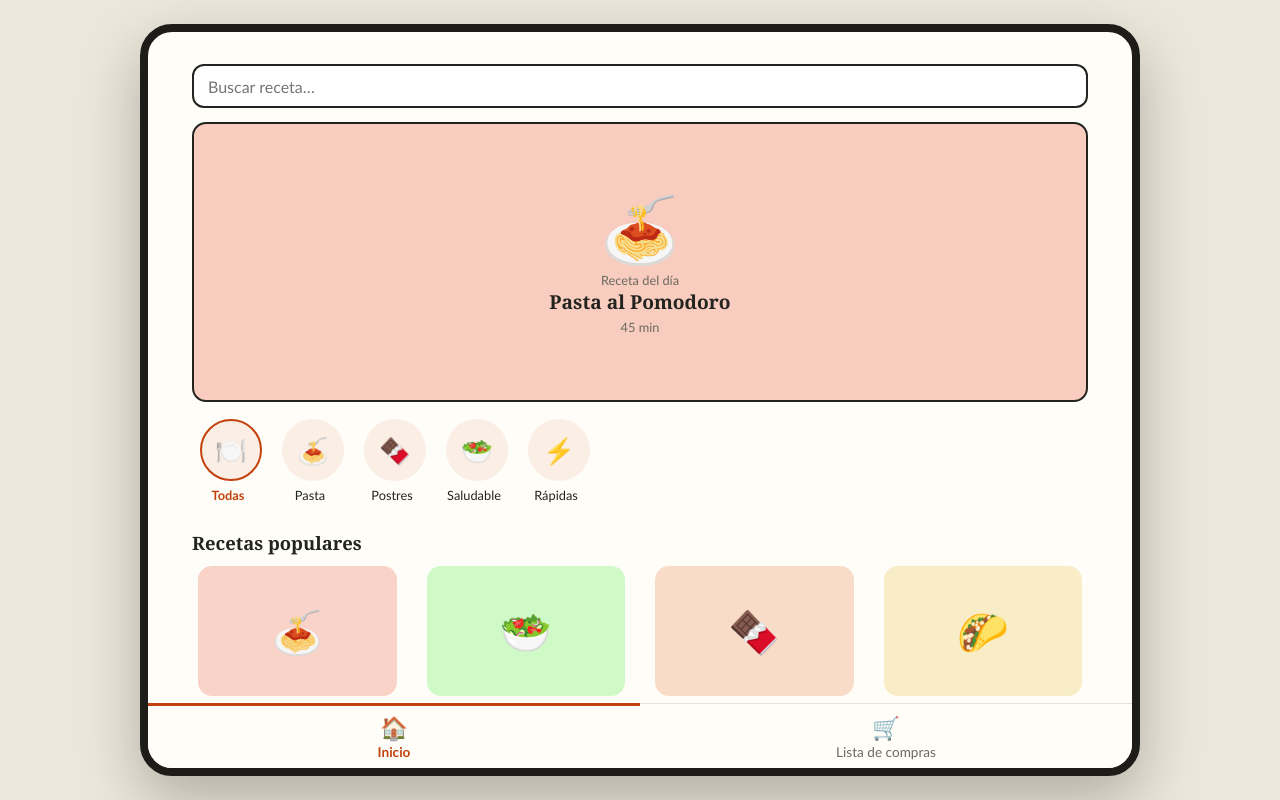
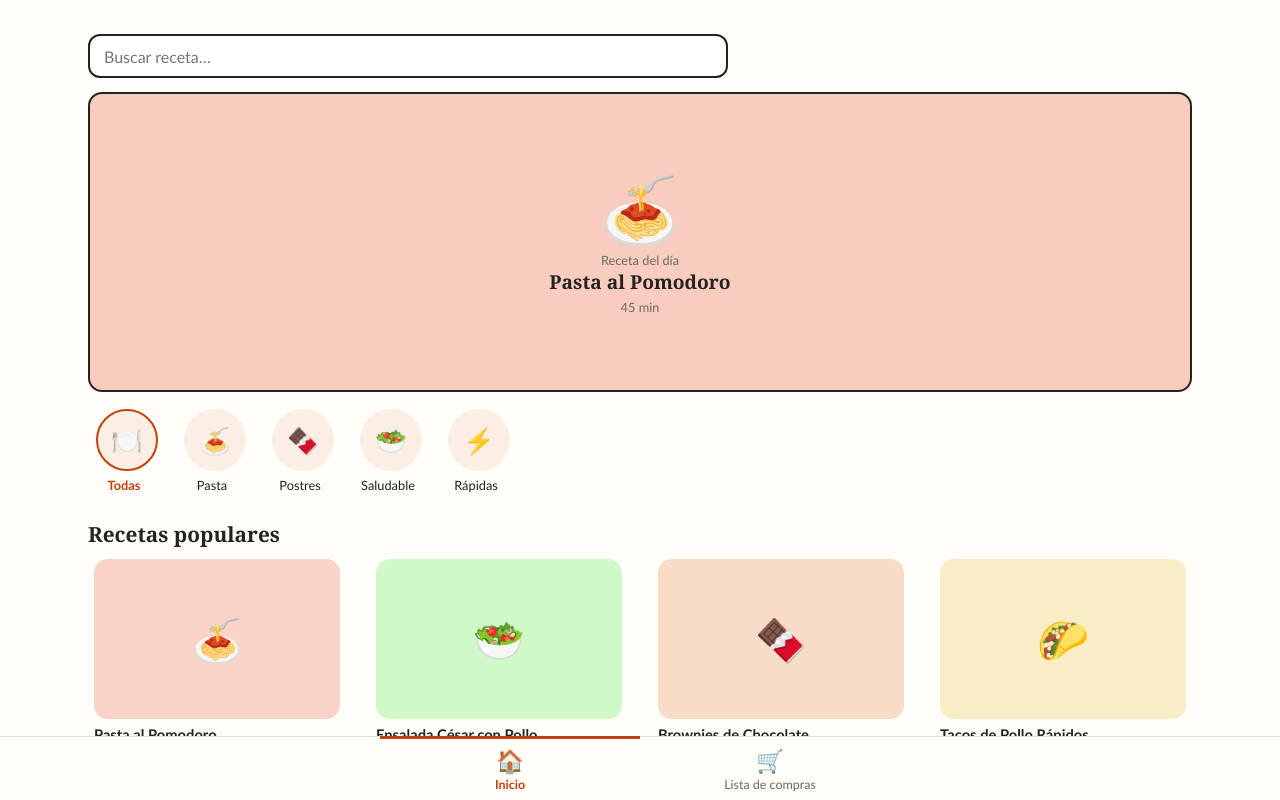
Before and after one commit to FedericoU10/Prototipo-funciona, a plain HTML site: page index.html in a window 1280 px wide. Drawn offline with Linux system fonts and the light colour scheme.

Commit message:
Refactor media queries for responsive design

```diff
--- a/styles.css
+++ b/styles.css
@@ -112,28 +112,37 @@ input[type=checkbox]{width:24px;height:24px;accent-color:var(--accent);flex:none
   .cat span{width:54px;height:54px}
 }
 
-/* Teléfono en horizontal / pantallas de poca altura: sin marco */
-@media (min-width:500px) and (max-height:600px){
+/* Tablet, laptop, PC y teléfono en horizontal: se quita el marco de teléfono y la app usa toda la pantalla */
+@media (min-width:600px), (min-width:500px) and (max-height:600px){
+  body{display:block;background:var(--bg)}
   .phone{width:100%;height:100dvh;border:0;border-radius:0;box-shadow:none}
+  .view{width:100%;max-width:1200px;margin:0 auto;padding:22px 32px 32px}
+  .grid{grid-template-columns:repeat(3,1fr);gap:20px}
+  .card .ph{height:140px}
+  .hero{height:240px}
+  .ph.big{height:280px}
+  .search-fake{max-width:640px}
+  .cats{gap:20px}
+  .btn{max-width:520px}
+  .sheet{max-width:520px;margin:0 auto;border-radius:22px;margin-bottom:24px}
+  .modal{align-items:center}
+  .tabs{justify-content:center}
+  .tabs button{max-width:260px}
+  .toast{bottom:90px}
 }
 
-/* Tablet */
-@media (min-width:700px) and (min-height:601px){
-  .phone{width:min(680px,94vw);height:min(900px,94vh)}
-  .view{padding:22px 32px 28px}
-  .grid{grid-template-columns:repeat(3,1fr);gap:18px}
-  .card .ph{height:130px}
-  .hero{height:240px}
-  .ph.big{height:260px}
-  .tabs button{font-size:.85rem}
+/* Laptop / PC */
+@media (min-width:1000px){
+  .view{padding:28px 48px 40px}
+  .grid{grid-template-columns:repeat(4,1fr);gap:24px}
+  .card .ph{height:160px}
+  .hero{height:300px}
+  h1{font-size:2rem}
+  h2{font-size:1.3rem}
+
+  /* Detalle de receta en dos columnas: imagen a la izquierda, información a la derecha */
+  #view-detail.active{display:grid;grid-template-columns:minmax(0,1fr) minmax(0,1.2fr);column-gap:48px;align-content:start}
+  #view-detail > *{grid-column:2}
+  #view-detail > .bar{grid-column:1 / -1}
+  #view-detail > .ph.big{grid-column:1;grid-row:2 / span 20;height:440px;align-self:start;position:sticky;top:0}
 }
-
-/* Escritorio */
-@media (min-width:1100px) and (min-height:601px){
-  .phone{width:min(1000px,92vw);height:min(920px,94vh);border-width:8px;border-radius:32px}
-  .view{padding:26px 44px 32px}
-  .grid{grid-template-columns:repeat(4,1fr)}
-  .hero{height:280px}
-  .ph.big{height:300px}
-  .toast{max-width:60%}
-}
```
